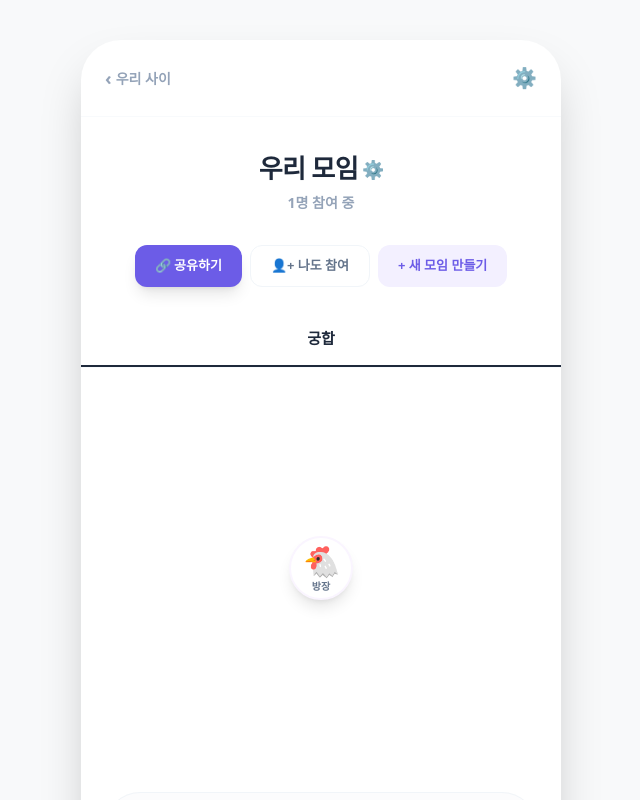
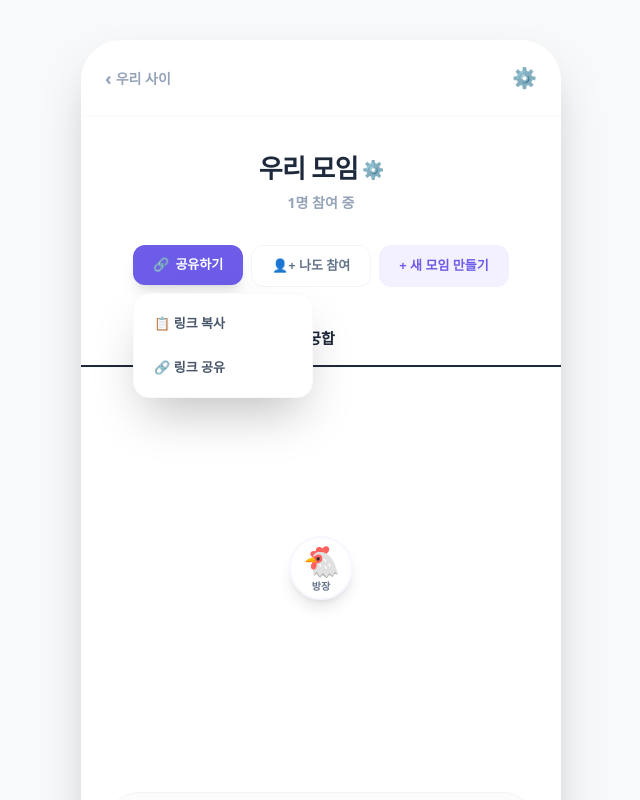
Before and after one commit to PLANB-John/oursai-web, a Next.js app: page /group in a window 1280 px wide. Both pictures are taken after a click on the button "🔗 공유하기". Shown: the top 800 px of the page, without its empty margins (319-959 px from the left). Built offline with nearby package versions, Linux system fonts and the light colour scheme.

Commit message:
Update group.js

```diff
--- a/pages/group.js
+++ b/pages/group.js
@@ -9,21 +9,21 @@ export default function GroupDetail() {
   const [openAccordion, setOpenAccordion] = useState(0);
   const [selectedMemberId, setSelectedMemberId] = useState(null);
   const [members, setMembers] = useState([]);
-  const [groupName, setGroupName] = useState(''); // 1. 모임 이름 상태 추가 [cite: 2026-02-16]
+  const [groupName, setGroupName] = useState(''); // 1. 동적 모임 이름 상태 [cite: 2026-02-17]
 
-  // 데이터 로드 로직: 저장소에서 모임 이름과 실제 인원을 불러옴 [cite: 2026-02-16]
+  // 데이터 로드 로직: 저장소에서 입력된 정보를 불러옴 [cite: 2026-02-16, 2026-02-17]
   useEffect(() => {
     if (!router.isReady) return;
 
-    // 모임 이름 로드 (없으면 기본값) [cite: 2026-02-16]
+    // 수정사항 1: localStorage에서 모임 이름 로드 (없으면 '우리 모임') [cite: 2026-02-17]
     const savedGroupName = localStorage.getItem('currentGroupName') || '우리 모임';
     setGroupName(savedGroupName);
 
     const savedMembers = JSON.parse(localStorage.getItem('groupMembers') || '[]');
 
-    // 데이터가 아예 없으면 (방금 생성한 경우) 방장 정보 생성 [cite: 2026-02-16]
+    // 수정사항 2: 데이터가 없으면 입력한 방장 이름으로 초기화 [cite: 2026-02-17]
     if (savedMembers.length === 0) {
-      const savedLeaderName = localStorage.getItem('currentUserName') || '방장'; // 2. 입력한 이름 반영 [cite: 2026-02-16]
+      const savedLeaderName = localStorage.getItem('currentUserName') || '방장';
       const initialLeader = [{
         id: 0,
         name: savedLeaderName,
@@ -40,14 +40,32 @@ export default function GroupDetail() {
     }
   }, [router.isReady]);
 
+  // 에러 방지용 변수 정의
   const hasJoined = members.length >= 2;
 
+  // 다각형 좌표 계산 로직 (최대 12명 대응)
   const getCoordinates = (index, total) => {
     if (total === 1) return { x: 0, y: 0 };
     if (total === 2) return { x: 0, y: index === 0 ? -90 : 90 };
     const radius = total > 5 ? 120 : 100;
     const angle = (index * 2 * Math.PI) / total - Math.PI / 2;
     return { x: radius * Math.cos(angle), y: radius * Math.sin(angle) };
+  };
+
+  // 공유 기능 (링크 복사 / 공유)
+  const handleCopyLink = () => {
+    navigator.clipboard.writeText(window.location.href);
+    alert("링크가 복사되었습니다!");
+    setIsShareOpen(false);
+  };
+
+  const handleShareLink = async () => {
+    if (navigator.share) {
+      try {
+        await navigator.share({ title: '우리 사이', url: window.location.href });
+      } catch (err) { console.log('공유 취소'); }
+    } else { handleCopyLink(); }
+    setIsShareOpen(false);
   };
 
   return (
@@ -66,16 +84,33 @@ export default function GroupDetail() {
 
         <main className="flex-1 flex flex-col items-center">
           <div className="text-center mt-8 mb-8">
-            {/* 수정사항 1: 동적 모임 이름 반영 [cite: 2026-02-16] */}
+            {/* 수정사항 1: 연동된 모임 이름 표시 [cite: 2026-02-17] */}
             <h1 className="text-[26px] font-black text-slate-800 tracking-tight flex items-center justify-center gap-1">
               {groupName} <span className="text-slate-200 text-lg">⚙️</span>
             </h1>
             <p className="text-[14px] text-slate-400 font-bold mt-1">{members.length}명 참여 중</p>
           </div>
 
-          <div className="flex gap-2 mb-10 px-6">
-            <button onClick={() => setIsShareOpen(!isShareOpen)} className="px-5 py-2.5 bg-[#6c5ce7] text-white rounded-xl text-[13px] font-black shadow-lg">🔗 공유하기</button>
-            <button onClick={() => router.push('/join')} className="px-5 py-2.5 bg-white text-slate-500 border border-slate-100 rounded-xl text-[13px] font-black">👤+ 나도 참여</button>
+          {/* 주요 버튼 그룹 */}
+          <div className="flex gap-2 mb-10 px-6 relative">
+            <div className="relative">
+              <button onClick={() => setIsShareOpen(!isShareOpen)} className="px-5 py-2.5 bg-[#6c5ce7] text-white rounded-xl text-[13px] font-black shadow-lg flex items-center gap-1.5 active:scale-95 transition-all">
+                <span>🔗</span> 공유하기
+              </button>
+              <AnimatePresence>
+                {isShareOpen && (
+                  <motion.div initial={{ opacity: 0, y: 10 }} animate={{ opacity: 1, y: 0 }} exit={{ opacity: 0, y: 10 }} className="absolute top-12 left-0 w-[180px] bg-white rounded-2xl shadow-2xl border border-slate-50 z-[60] p-2">
+                    <button onClick={handleCopyLink} className="w-full flex items-center gap-3 p-3 hover:bg-slate-50 rounded-xl transition-colors text-left font-bold text-slate-600 text-[13px]">
+                      📋 링크 복사
+                    </button>
+                    <button onClick={handleShareLink} className="w-full flex items-center gap-3 p-3 hover:bg-slate-50 rounded-xl transition-colors text-left font-bold text-slate-600 text-[13px]">
+                      🔗 링크 공유
+                    </button>
+                  </motion.div>
+                )}
+              </AnimatePresence>
+            </div>
+            <button onClick={() => router.push('/join')} className="px-5 py-2.5 bg-white text-slate-500 border border-slate-100 rounded-xl text-[13px] font-black hover:bg-slate-50 transition-all">👤+ 나도 참여</button>
             <button onClick={() => { localStorage.clear(); router.push('/create-group'); }} className="px-5 py-2.5 bg-[#f3f0ff] text-[#6c5ce7] rounded-xl text-[13px] font-black hover:bg-[#ebe5ff] transition-all">+ 새 모임 만들기</button>
           </div>
 
@@ -83,7 +118,7 @@ export default function GroupDetail() {
             <div className="flex-1 text-center pb-4 text-[15px] font-black border-b-2 border-slate-800 text-slate-800">궁합</div>
           </div>
 
-          {/* 네트워크 다이어그램 */}
+          {/* 다인원 네트워크 맵 */}
           <div className="w-full px-8 flex flex-col items-center">
             <div className="relative w-full aspect-square max-w-[320px] flex justify-center items-center">
               <svg className="absolute inset-0 w-full h-full pointer-events-none">
@@ -112,22 +147,22 @@ export default function GroupDetail() {
             </div>
           </div>
 
+          {/* 상세 리포트 카드 (방장 이름 연동 확인) */}
           <section className="w-full px-6 mt-16 space-y-6">
             {members.map((m) => (
               <div key={m.id} className={`bg-[#fcfcfd] rounded-[35px] p-8 border shadow-sm ${selectedMemberId === m.id ? 'border-[#6c5ce7]' : 'border-slate-100'}`}>
                 <div className="flex items-center gap-4 mb-4">
                   <div className="w-12 h-12 bg-white rounded-2xl flex items-center justify-center text-2xl shadow-sm border border-slate-50">{m.emoji}</div>
                   <div>
-                    {/* 수정사항 2: 방장이 아닌 실제 이름 반영 [cite: 2026-02-16] */}
                     <p className="text-[17px] font-black text-slate-800">{m.name}</p>
-                    <p className="text-[12px] text-slate-400 font-bold">{m.ilju} - <span className="text-[#6c5ce7]">{m.element}의 기운</span></p>
+                    <p className="text-[12px] text-slate-400 font-bold uppercase pt-1">{m.ilju} - <span className="text-[#6c5ce7]">{m.element}의 기운</span></p>
                   </div>
                 </div>
                 <p className="text-[14px] text-slate-500 leading-8 font-medium break-keep">{m.desc}</p>
               </div>
             ))}
 
-            {/* --- 수정사항 3: 상세 가이드 아코디언 (내용 강화 복구) --- */}
+            {/* --- 수정사항 3: 일주 아코디언 가이드 (상세 내용 강화) --- */}
             <div className="pt-20 space-y-6">
               <h2 className="text-[18px] font-black text-slate-800 flex items-center gap-2 px-2">
                 <span className="text-[#6c5ce7]">🔮</span> 일주로 보는 궁합이란?
@@ -147,7 +182,7 @@ export default function GroupDetail() {
                 },
                 {
                   q: "우리 사이에서 알 수 있는 것",
-                  a: "멤버 간의 1:1 케미 등급과 관계의 특징, 그리고 전체 모임의 조화도를 시각적인 네트워크 그래프로 확인할 수 있습니다. 전통적인 사주를 현대적인 네트워크로 만나보세요! [cite: 2026-02-16]"
+                  a: "멤버 간의 1:1 케미 등급과 관계의 특징, 그리고 전체 모임의 조화도를 시각적인 네트워크 그래프로 확인할 수 있습니다. [cite: 2026-02-16]"
                 }
               ].map((item, idx) => (
                 <div key={idx} className="bg-white rounded-3xl border border-slate-100 overflow-hidden shadow-sm">
```
